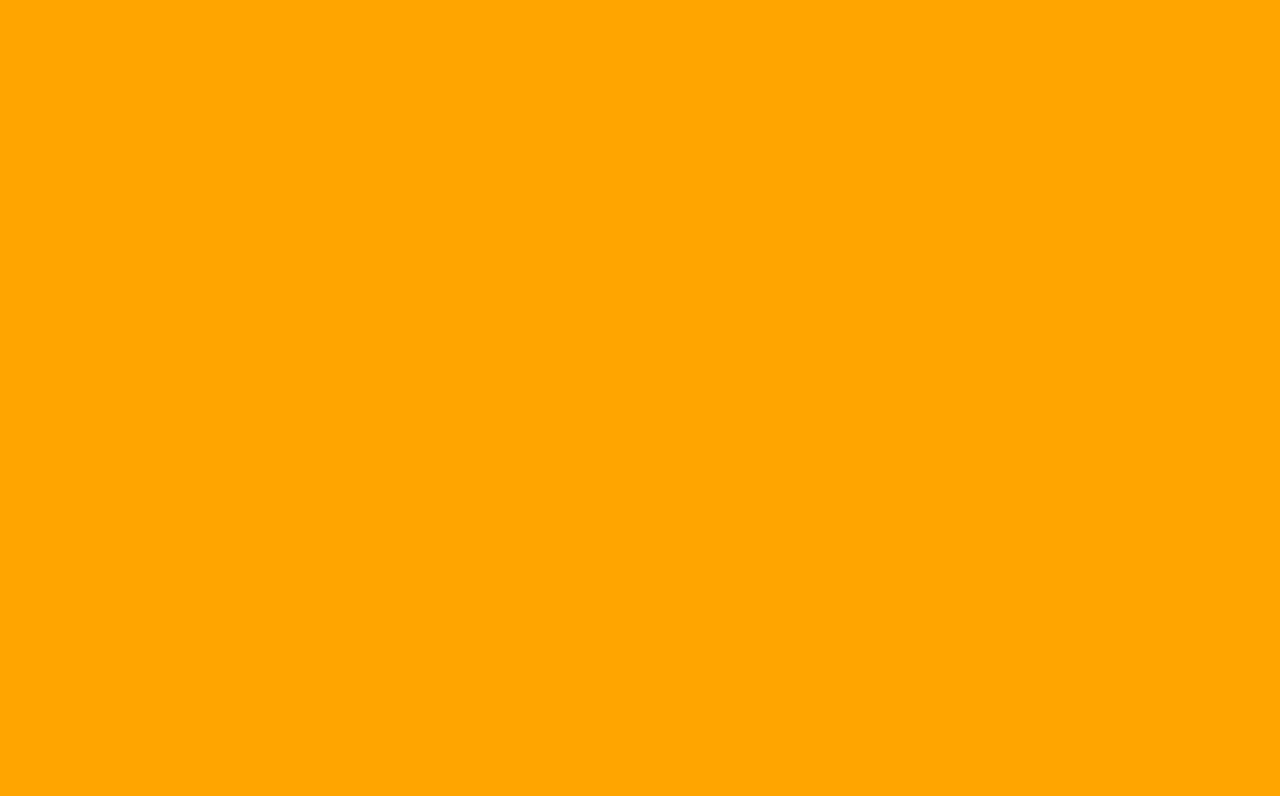
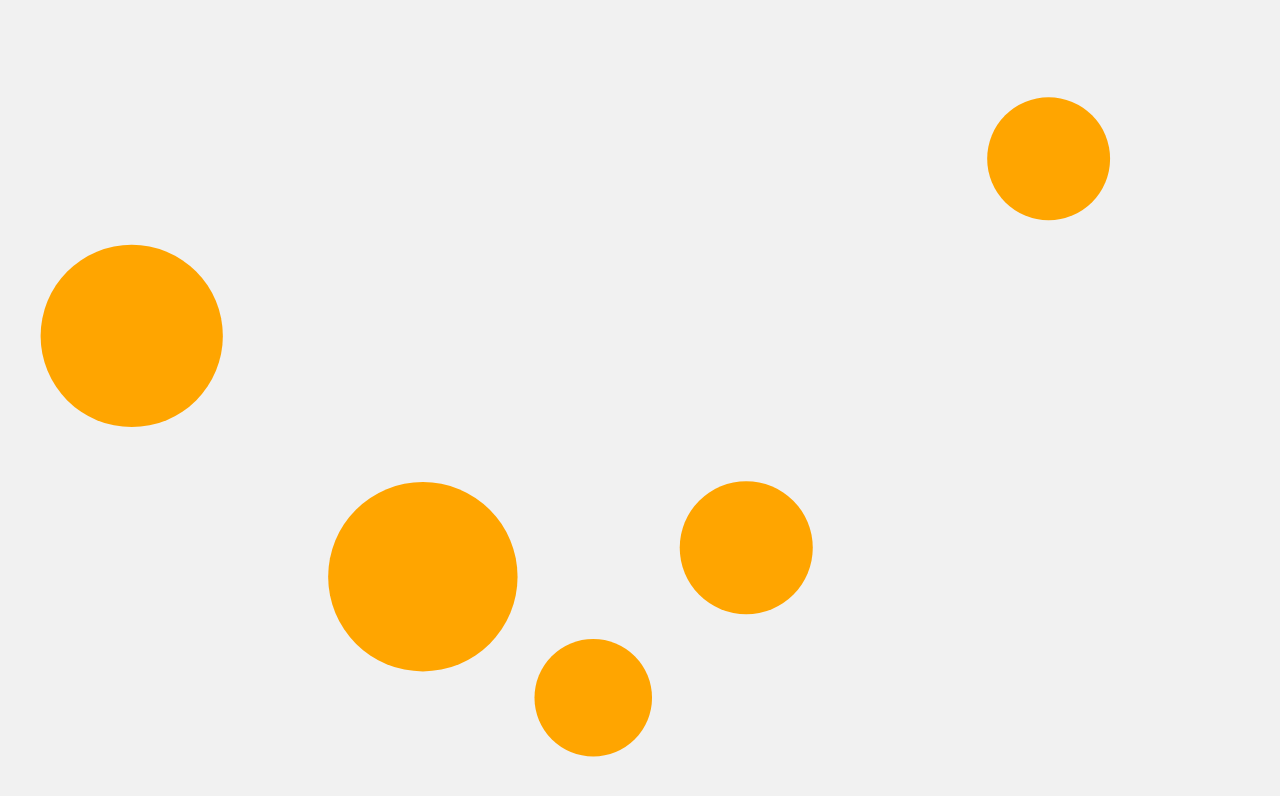
Before and after one commit to yeonwooz/particles, a plain HTML site: page index.html in a window 1280 px wide. Drawn offline with Linux system fonts and the light colour scheme.

Commit message:
[particles] make update method and vh variable

```diff
--- a/index.html
+++ b/index.html
@@ -14,7 +14,7 @@
         }
 
         canvas {
-            background-color: orange;
+            background-color: #f1f1f1;
         }
     </style>
   </head>
--- a/index.js
+++ b/index.js
@@ -19,10 +19,18 @@ ctx.scale(dpr, dpr);
  여러개의 파티클을 관리해보자
 */
 class Particle {
-  constructor(x, y, radius) {
+  constructor(x, y, radius, vy) {
     this.x = x;
     this.y = y;
     this.radius = radius;
+    this.vy = vy;
+  }
+
+  update() {
+    this.y += this.vy;
+    if (this.y > innerHeight) {
+      this.y = 0;
+    }
   }
 
   draw() {
@@ -33,7 +41,7 @@ class Particle {
         1도 = (PI / 180) 라디안
     */
 
-    ctx.fillStyle = "red";
+    ctx.fillStyle = "orange";
     ctx.fill();
     // ctx.stroke();
     ctx.closePath();
@@ -55,7 +63,8 @@ for (let i = 0; i < TOTAL; i++) {
   const x = randumNumBetween(0, canvasWidth);
   const y = randumNumBetween(0, canvasHeight);
   const radius = randumNumBetween(50, 100);
-  const particle = new Particle(x, y, radius);
+  const vy = randumNumBetween(1, 5);
+  const particle = new Particle(x, y, radius, vy);
   particles.push(particle);
 }
 // console.log(particles);
@@ -80,13 +89,9 @@ const animate = () => {
   ctx.clearRect(0, 0, canvasWidth, canvasHeight);
 
   // 파티클의 y를 1px 이동시키기
-  //   particles[0].y += 1;
-  //   particles[1].y += 1;
-  //   console.log("draw");
-  //   particles[0].draw();
-  //   particles[1].draw();
+
   particles.forEach(particle => {
-    particle.y += randumNumBetween(0, 10);
+    particle.update();
     particle.draw();
   });
 
```
